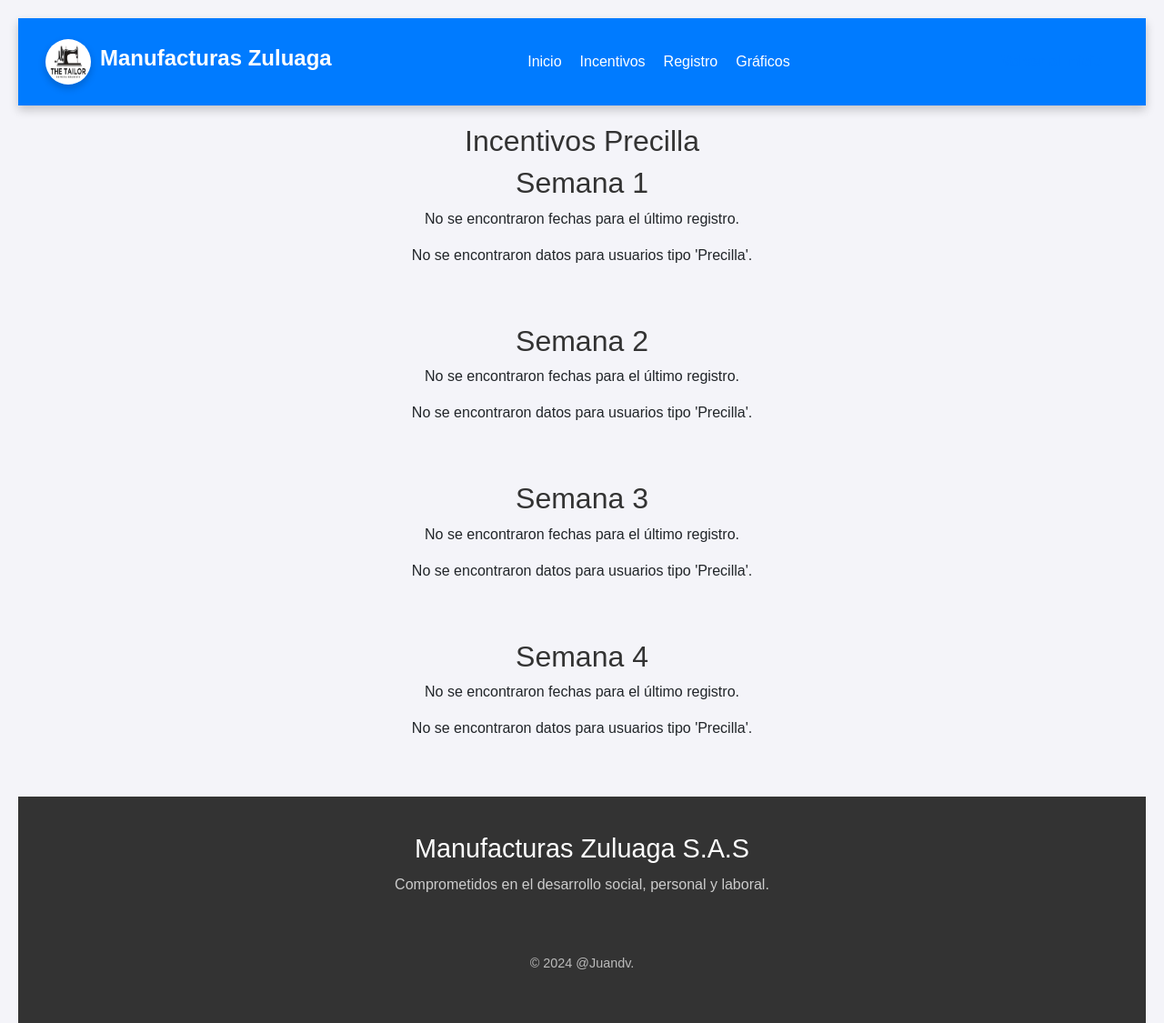
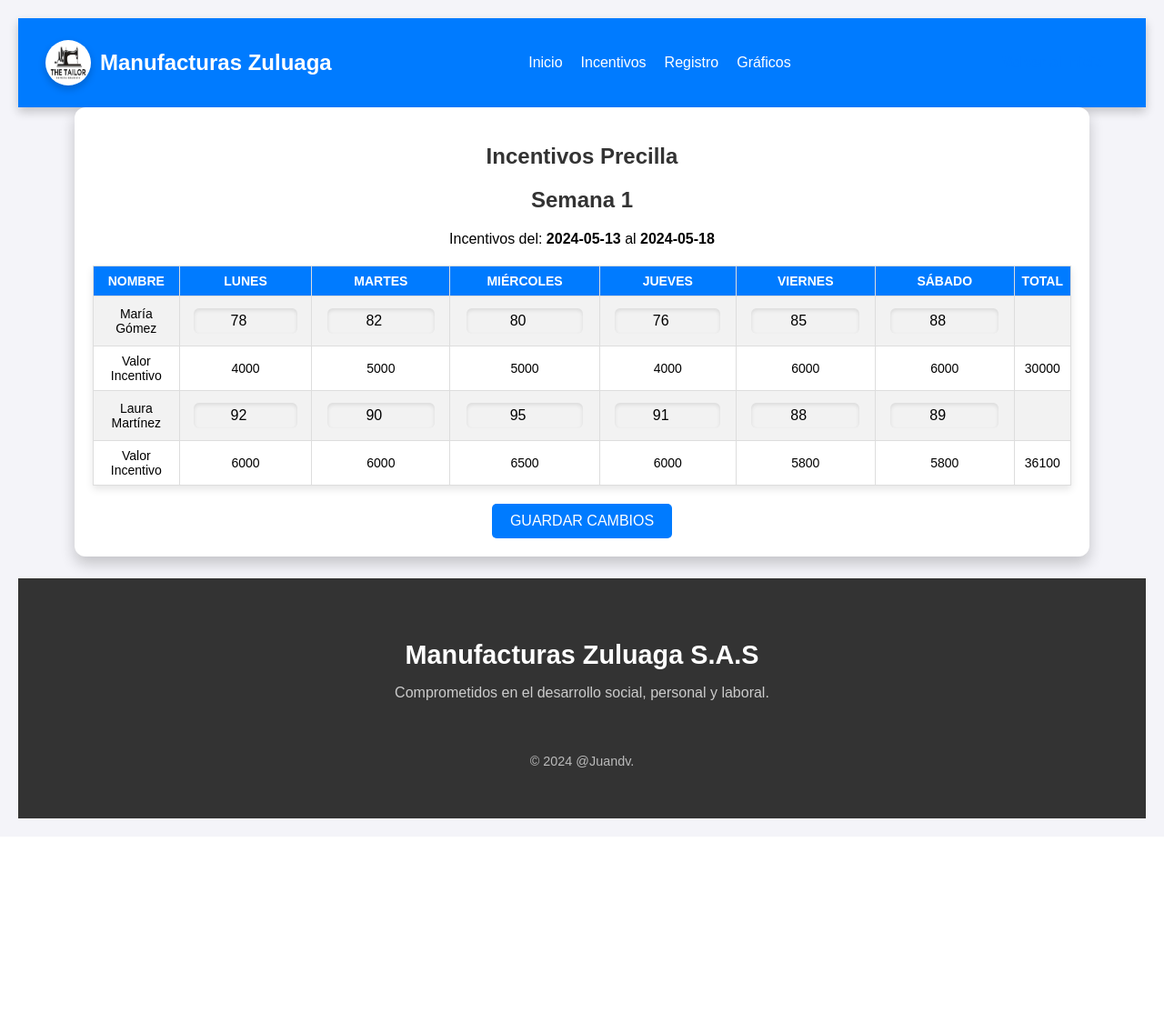
Before and after one commit to chuoDBJLihod/incentivos, a PHP site: page /registerp.php in a window 1280 px wide. Shown: the top 1125 px of the page at 91% size. After the commit the page ends 900 px from the top, so only its background shows below. Run offline with PHP 8.4, Linux system fonts and the light colour scheme; data that the repository does not hold is empty.

Commit message:
Update registerp.php

```diff
--- a/views/registerp.php
+++ b/views/registerp.php
@@ -1,139 +1,209 @@
-<?php
-// Conexión a la base de datos
-include '../config/conexion.php';
+<!DOCTYPE html>
+<html lang="es">
+<head>
+  <meta charset="UTF-8" />
+  <meta name="viewport" content="width=device-width, initial-scale=1.0"/>
+        <link rel="stylesheet" href="../assets/css/tabla_m.css">
+        <link rel="stylesheet" href="../assets/css/header.css">
+        <link rel="stylesheet" href="../assets/css/footer.css">
 
-// Consulta para obtener la última fecha registrada
-$consulta_fechas = "SELECT fecha_1, fecha_2 FROM fechas_eventos ORDER BY fecha_1, fecha_2 DESC LIMIT 1";
-$resultado_fechas = $conexion->query($consulta_fechas);
 
-$fecha_1 = '';
-$fecha_2 = '';
 
-if ($resultado_fechas->num_rows > 0) {
-    $row_fechas = $resultado_fechas->fetch_assoc();
-    $fecha_1 = $row_fechas['fecha_1'];
-    $fecha_2 = $row_fechas['fecha_2'];
-}
+  <title>Registro de Incentivos</title>
+  <style>
+    body {
+      font-family: Arial, sans-serif;
+      padding: 20px;
+      background-color: #f4f4f9;
+      margin: 0;
+      text-align: center;
+    }
+    .form-container {
+      display: inline-block;
+      max-width: 100%;
+      width: 90%;
+      margin: 0 auto;
+      overflow-x: auto;
+      padding: 20px;
+      box-sizing: border-box;
+    }
+    h2 {
+      color: #333;
+      text-align: center;
+    }
+    table {
+      width: 100%;
+      border-collapse: collapse;
+      margin-top: 20px;
+    }
+    th, td {
+      border: 1px solid #ddd;
+      padding: 8px;
+      text-align: center;
+    }
+    th {
+      background-color: #007BFF;
+      color: white;
+    }
+    tr:nth-child(even) {
+      background-color: #f2f2f2;
+    }
+    tr:hover {
+      background-color: #ddd;
+    }
+    input[type="number"] {
+      width: 80%;
+      padding: 5px;
+      margin: 5px 0;
+      border: none;
+      text-align: center;
+      background-color: transparent;
+      font-size: 16px;
+      color: #000;
+      outline: none;
+    }
+    input[type="number"]:focus {
+      border-bottom: 1px solid #007BFF;
+      background-color: #f9f9f9;
+      transition: background-color 0.3s ease;
+    }
+    input[type="number"]::placeholder {
+      color: #aaa;
+      opacity: 0.7;
+    }
+    button {
+      padding: 10px 20px;
+      background-color: #007BFF;
+      color: white;
+      border: none;
+      cursor: pointer;
+      border-radius: 5px;
+    }
+    button:hover {
+      background-color: #45a049;
+    }
+    .form-group {
+      text-align: center;
+      margin-top: 20px;
+    }
+  </style>
+</head>
+<body>
+    <header class="header">
+    <nav class="navbar">
+        <!-- Brand -->
+        <div class="navbar__brand">
+            <img src="../assets/img/logo.avif" alt="Logo" class="navbar__logo" style="height: 50px; width: 50px;">
+            <h1 class="navbar__title">Manufacturas Zuluaga</h1>
+        </div>
 
-// Consulta con LEFT JOIN para mostrar todos los usuarios "Precilla"
-$query = "
-    SELECT
-        usuario.id_usuario AS id_precilla,
-        usuario.nombre_completo AS nombre_usuario,
-        incentivop.eficiencia,
-        incentivop.eficiencia_lunes,
-        incentivop.eficiencia_martes,
-        incentivop.eficiencia_miercoles,
-        incentivop.eficiencia_jueves,
-        incentivop.eficiencia_viernes,
-        incentivop.eficiencia_sabado,
-        incentivop.valor_lunes,
-        incentivop.valor_martes,
-        incentivop.valor_miercoles,
-        incentivop.valor_jueves,
-        incentivop.valor_viernes,
-        incentivop.valor_sabado
-    FROM usuario
-    LEFT JOIN incentivop ON usuario.id_usuario = incentivop.id_usuario
-    WHERE usuario.tipo_usuario = 'Precilla'
-";
+        <!-- Menu -->
+        <ul class="navbar__menu">
+            <li class="navbar__item"><a href="../views/menu.php" class="navbar__link">Inicio</a></li>
+            <li class="navbar__item">
+                <a href="#" class="navbar__link" onclick="toggleDropdown(event)">Incentivos</a>
+                <ul class="dropdown-menu">
+                    <li><a href="../views/registerm.php" class="dropdown-item">Incentivo Modular</a></li>
+                    <li><a href="../views/registerp.php" class="dropdown-item">Incentivo Precilla</a></li>
+                </ul>
+            </li>
+            <li class="navbar__item"><a href="../views/login.php" class="navbar__link">Registro</a></li>
+            <li class="navbar__item"><a href="#" class="navbar__link">Gráficos</a></li>
+        </ul>
 
-$result = $conexion->query($query);
+        <!-- Button -->
+        <div class="navbar__button">
+            <a href="../views/menu.html" class="btn">Volver al Inicio</a>
+        </div>
+    </nav>
+</header>
 
-echo '<!DOCTYPE html>';
-echo '<html lang="es">';
-echo '<head>';
-echo '<meta charset="UTF-8">';
-echo '<meta name="viewport" content="width=device-width, initial-scale=1.0">';
-echo '<title>Registro de Incentivos</title>';
-echo '</head>';
-echo '<body>';
- include "../includes/header.php";
- echo '<style>';
-echo 'body { font-family: Arial, sans-serif; padding: 20px; background-color: #f4f4f9; margin: 0; text-align: center; }';
-echo '.form-container { display: inline-block; max-width: 100%; width: 90%; margin: 0 auto; overflow-x: auto; padding: 20px; box-sizing: border-box; }';
-echo 'h2 { color: #333; text-align: center; }';
-echo 'table { width: 100%; border-collapse: collapse; margin-top: 20px; }';
-echo 'th, td { border: 1px solid #ddd; padding: 8px; text-align: center; }';
-echo 'th { background-color: #007BFF; color: white; }';
-echo 'tr:nth-child(even) { background-color: #f2f2f2; }';
-echo 'tr:hover { background-color: #ddd; }';
-echo 'input[type="number"] { width: 80%; padding: 5px; margin: 5px 0; border: none; text-align: center; background-color: transparent; font-size: 16px; color: #000; outline: none; }';
-echo 'input[type="number"]:focus { border-bottom: 1px solid #007BFF; background-color: #f9f9f9; transition: background-color 0.3s ease; }';
-echo 'input[type="number"]::placeholder { color: #aaa; opacity: 0.7; }';
-echo 'button { padding: 10px 20px; background-color: #007BFF; color: white; border: none; cursor: pointer; border-radius: 5px; }';
-echo 'button:hover { background-color: #45a049; }';
-echo '.form-group { text-align: center; margin-top: 20px; }';
-echo '</style>';
- echo '<div class="form-container">';
-echo '<h2>Incentivos Precilla</h2>';
-echo'<h2>Semana 1</h2>'
-?> <?php if ($fecha_1 && $fecha_2): ?>
-    <p>Incentivos del : <?php echo $fecha_1; ?> al <?php echo $fecha_2; ?></p>
-<?php else: ?>
-    <p>No se encontraron fechas para el último registro.</p>
-<?php endif; ?>
-<?php
-if ($result->num_rows > 0) {
-    echo '<form action="../controller/procesar_incentivosp.php" method="POST">';
-    echo '<table>';
-    echo '<tr>';
-    echo '<th>Nombre</th>';
-    echo '<th>Lunes</th>';
-    echo '<th>Martes</th>';
-    echo '<th>Miércoles</th>';
-    echo '<th>Jueves</th>';
-    echo '<th>Viernes</th>';
-    echo '<th>Sábado</th>';
-    echo '<th>Total</th>';
-    echo '</tr>';
 
-    while ($row = $result->fetch_assoc()) {
-        // Mostrar cada usuario con sus datos
-        echo '<tr>';
-        echo '<td>' . htmlspecialchars($row['nombre_usuario']) . '</td>';
-        echo '<td><input type="number" name="eficiencia_lunes[' . $row['id_precilla'] . ']" value="' . htmlspecialchars($row['eficiencia_lunes'] ?? '') . '"></td>';
-        echo '<td><input type="number" name="eficiencia_martes[' . $row['id_precilla'] . ']" value="' . htmlspecialchars($row['eficiencia_martes'] ?? '') . '"></td>';
-        echo '<td><input type="number" name="eficiencia_miercoles[' . $row['id_precilla'] . ']" value="' . htmlspecialchars($row['eficiencia_miercoles'] ?? '') . '"></td>';
-        echo '<td><input type="number" name="eficiencia_jueves[' . $row['id_precilla'] . ']" value="' . htmlspecialchars($row['eficiencia_jueves'] ?? '') . '"></td>';
-        echo '<td><input type="number" name="eficiencia_viernes[' . $row['id_precilla'] . ']" value="' . htmlspecialchars($row['eficiencia_viernes'] ?? '') . '"></td>';
-        echo '<td><input type="number" name="eficiencia_sabado[' . $row['id_precilla'] . ']" value="' . htmlspecialchars($row['eficiencia_sabado'] ?? '') . '"></td>';
-        echo '<td></td>'; // Columna vacía para total de incentivo
-        echo '</tr>';
+  <div class="form-container">
+    <h2>Incentivos Precilla</h2>
+    <h2>Semana 1</h2>
+    <p>Incentivos del: <strong>2024-05-13</strong> al <strong>2024-05-18</strong></p>
 
-        // Calcular el total de incentivo para la semana
-        $total_incentivo = ($row['valor_lunes'] ?? 0) + ($row['valor_martes'] ?? 0) + ($row['valor_miercoles'] ?? 0) + ($row['valor_jueves'] ?? 0) + ($row['valor_viernes'] ?? 0) + ($row['valor_sabado'] ?? 0);
+    <form action="#" method="POST">
+      <table>
+        <tr>
+          <th>Nombre</th>
+          <th>Lunes</th>
+          <th>Martes</th>
+          <th>Miércoles</th>
+          <th>Jueves</th>
+          <th>Viernes</th>
+          <th>Sábado</th>
+          <th>Total</th>
+        </tr>
 
-        // Fila de valores de incentivo
-        echo '<tr>';
-        echo '<td>Valor Incentivo</td>';
-        echo '<td>' . htmlspecialchars($row['valor_lunes'] ?? '') . '</td>';
-        echo '<td>' . htmlspecialchars($row['valor_martes'] ?? '') . '</td>';
-        echo '<td>' . htmlspecialchars($row['valor_miercoles'] ?? '') . '</td>';
-        echo '<td>' . htmlspecialchars($row['valor_jueves'] ?? '') . '</td>';
-        echo '<td>' . htmlspecialchars($row['valor_viernes'] ?? '') . '</td>';
-        echo '<td>' . htmlspecialchars($row['valor_sabado'] ?? '') . '</td>';
-        echo '<td>' . htmlspecialchars($total_incentivo) . '</td>';
-        echo '</tr>';
-    }
-    echo '</table>';
+        <!-- Fila usuario 1 -->
+        <tr>
+          <td>María Gómez</td>
+          <td><input type="number" value="78"></td>
+          <td><input type="number" value="82"></td>
+          <td><input type="number" value="80"></td>
+          <td><input type="number" value="76"></td>
+          <td><input type="number" value="85"></td>
+          <td><input type="number" value="88"></td>
+          <td></td>
+        </tr>
+        <tr>
+          <td>Valor Incentivo</td>
+          <td>4000</td>
+          <td>5000</td>
+          <td>5000</td>
+          <td>4000</td>
+          <td>6000</td>
+          <td>6000</td>
+          <td>30000</td>
+        </tr>
 
-    echo '<div class="form-group">';
-    echo '<button type="submit">Guardar Cambios</button>';
-    echo '</div>';
-    echo '</form>';
-} else {
-    echo "<p>No se encontraron datos para usuarios tipo 'Precilla'.</p>";
-}
+        <!-- Fila usuario 2 -->
+        <tr>
+          <td>Laura Martínez</td>
+          <td><input type="number" value="92"></td>
+          <td><input type="number" value="90"></td>
+          <td><input type="number" value="95"></td>
+          <td><input type="number" value="91"></td>
+          <td><input type="number" value="88"></td>
+          <td><input type="number" value="89"></td>
+          <td></td>
+        </tr>
+        <tr>
+          <td>Valor Incentivo</td>
+          <td>6000</td>
+          <td>6000</td>
+          <td>6500</td>
+          <td>6000</td>
+          <td>5800</td>
+          <td>5800</td>
+          <td>36100</td>
+        </tr>
 
-echo '</div>';
-include 'registerp2.php';
-include 'registerp3.php';
-include 'registerp4.php';
+        <!-- Puedes duplicar más bloques como este para más usuarios -->
+      </table>
 
-include'../includes/footer.php';
+      <div class="form-group">
+        <button type="submit">Guardar Cambios</button>
+      </div>
+    </form>
+  </div>
+        <footer>
+  <div class="footer-content">
+    <h3>Manufacturas Zuluaga S.A.S</h3>
+    <p>Comprometidos en el desarrollo social, personal y laboral.</p>
+    <ul class="socials">
+      <li><a href="#"><i class="fa fa-facebook"></i></a></li>
+      <li><a href="#"><i class="fa fa-twitter"></i></a></li>
+      <li><a href="#"><i class="fa fa-instagram"></i></a></li>
+      <li><a href="#"><i class="fa fa-linkedin"></i></a></li>
+    </ul>
+  </div>
+  <div class="footer-bottom">
+    <p>&copy; 2024 @Juandv.</p>
+  </div>
+</footer>
 
-echo '</body>';
-echo '</html>';
-
- ?>
+</body>
+</html>
```
